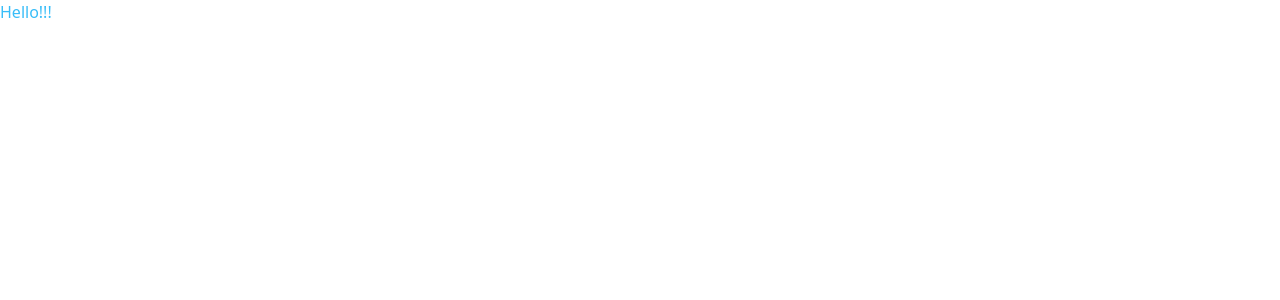
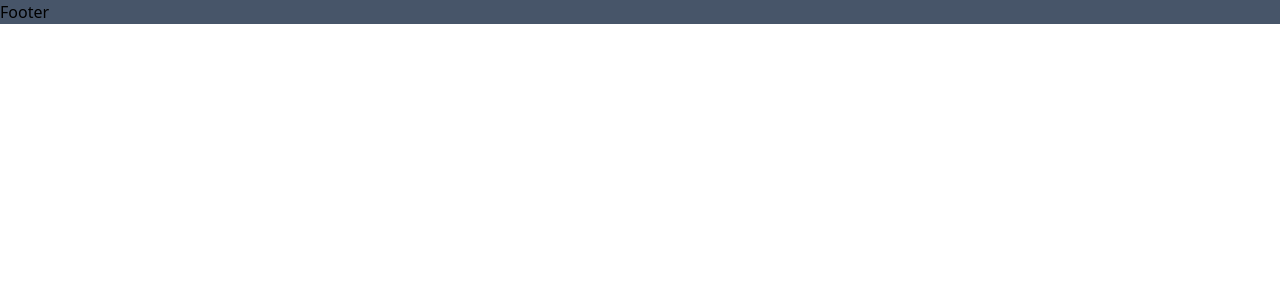
Before and after one commit to bigyanpatel/YCY-Frontend, a React (Create React App) app: page / in a window 1280 px wide. Shown: the top 300 px of the page. Built offline with nearby package versions, Linux system fonts and the light colour scheme.

Commit message:
Feat: Initial folder structure

```diff
--- a/src/App.jsx
+++ b/src/App.jsx
@@ -1,8 +1,9 @@
 import './App.css';
+import { HomePage } from './page/PageExport';
 
 function App() {
   return (
-      <h1 className='text-sky-400'>Hello!!!</h1>
+      <HomePage/>
   );
 }
 
--- /dev/null
+++ b/src/components/ComponentExport.js
@@ -0,0 +1,3 @@
+import {Footer} from "./Footer/Footer"
+
+export {Footer}
--- /dev/null
+++ b/src/components/Footer/Footer.jsx
@@ -0,0 +1,7 @@
+import React from 'react'
+
+export const Footer = () => {
+  return (
+    <div className='container bg-slate-600'>Footer</div>
+  )
+}
--- /dev/null
+++ b/src/page/Home/HomePage.jsx
@@ -0,0 +1,8 @@
+import React from 'react'
+import { Footer } from '../../components/ComponentExport'
+
+export const HomePage = () => {
+  return (
+    <Footer/>
+  )
+}
--- /dev/null
+++ b/src/page/PageExport.js
@@ -0,0 +1,3 @@
+import {HomePage} from './Home/HomePage'
+
+export {HomePage}
```
